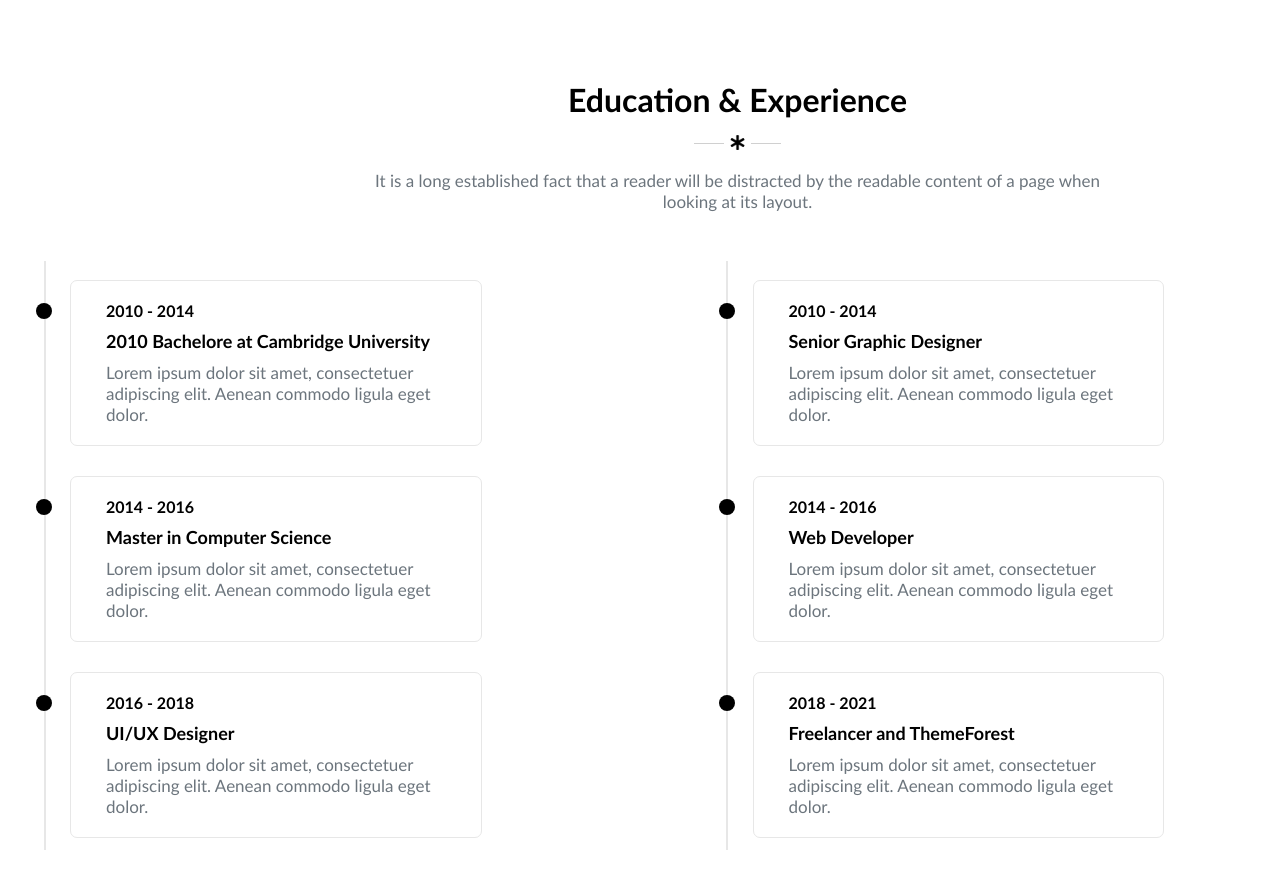
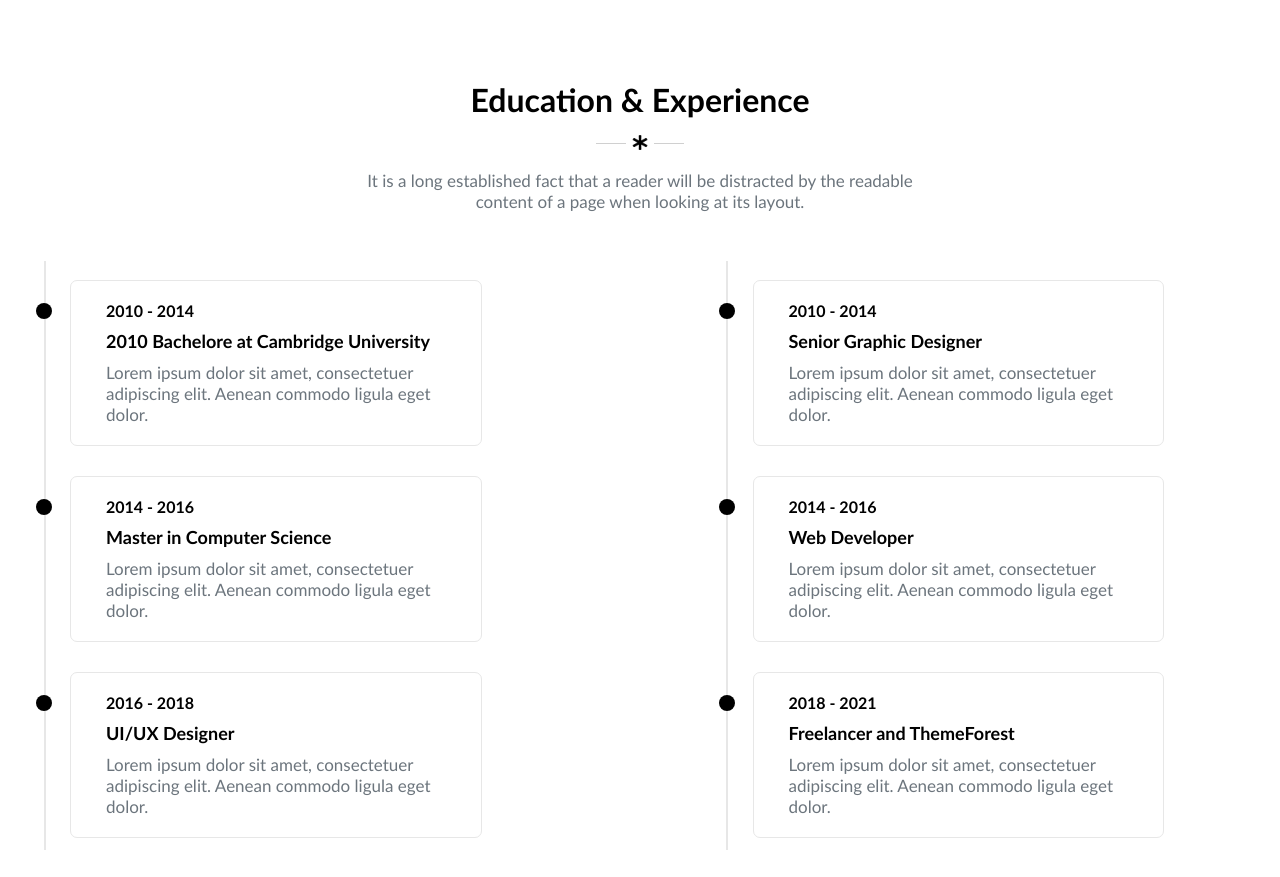
Before and after one commit to front-end-by-rimantas/29a-grupe-elvish-portfolio, a website with bundled scripts: page index.html in a window 1280 px wide. Shown: the part 1208-2085 px from the top of the page. Built offline with nearby package versions, Linux system fonts and the light colour scheme.

Commit message:
Education part bug fix

```diff
--- a/index.html
+++ b/index.html
@@ -99,7 +99,7 @@
     <!-- EDUCATION start -->
     <section class="container education">
         <div class="row ">
-            <div class="col-12 col-lg-8 text-center title">
+            <div class="col-12 col-lg-8 col-xl-6 text-center title">
                 <h2 class="h2"><span class="bold">Education &amp; Experience</span></h2>
                 <div class="main-title-border">
                     <img src="./img/asterix.png" class="asterix" />
```
